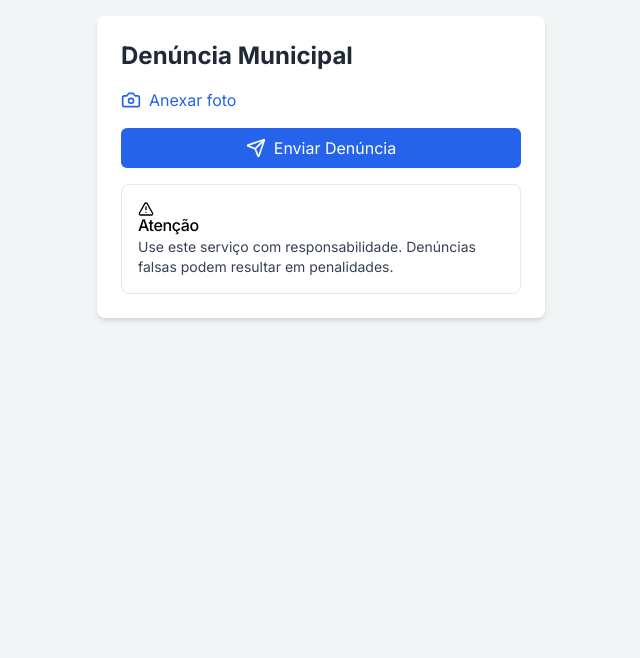
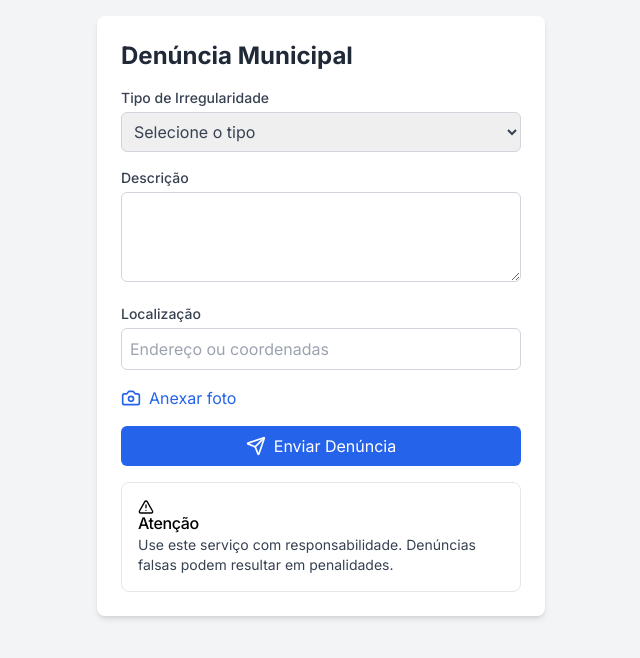
Before and after one commit to luisamorim05/denunciaapp, a Next.js app in the folder denunciaapp/: page / in a window 1280 px wide. Shown: the top 658 px of the page, without its empty margins (319-959 px from the left). Built offline with nearby package versions, Linux system fonts and the light colour scheme.

Commit message:
“Fix”

```diff
--- a/denunciaapp/app/page.tsx
+++ b/denunciaapp/app/page.tsx
@@ -24,6 +24,7 @@ const ComplaintApp: React.FC = () => {
   const handleSubmit = (e: React.FormEvent<HTMLFormElement>) => {
     e.preventDefault();
     // Lógica para enviar a denúncia
+    console.log('Denúncia:', complaint, 'Foto:', photo);
     alert('Denúncia enviada com sucesso!');
   };
 
@@ -37,6 +38,7 @@ const ComplaintApp: React.FC = () => {
       setShowCamera(true);
     } catch (err) {
       console.error("Erro ao acessar a câmera:", err);
+      alert("Não foi possível acessar a câmera. Por favor, verifique as permissões do seu navegador.");
     }
   };
 
@@ -48,7 +50,6 @@ const ComplaintApp: React.FC = () => {
       canvas.getContext('2d')?.drawImage(videoRef.current, 0, 0);
       const photoDataUrl = canvas.toDataURL('image/jpeg');
       setPhoto(photoDataUrl);
-      setShowCamera(false);
       stopCamera();
     }
   };
@@ -75,7 +76,50 @@ const ComplaintApp: React.FC = () => {
         <h1 className="text-2xl font-bold mb-4 text-gray-800">Denúncia Municipal</h1>
 
         <form onSubmit={handleSubmit}>
-          {/* ... (campos do formulário permanecem os mesmos) ... */}
+          <div className="mb-4">
+            <label className="block text-sm font-medium text-gray-700 mb-1">
+              Tipo de Irregularidade
+            </label>
+            <select
+              className="w-full p-2 border border-gray-300 rounded-md text-gray-700"
+              value={complaint.type}
+              onChange={(e) => setComplaint({...complaint, type: e.target.value})}
+              required
+            >
+              <option value="">Selecione o tipo</option>
+              <option value="lixo">Lixo irregular</option>
+              <option value="iluminacao">Problemas de iluminação</option>
+              <option value="buraco">Buracos na via</option>
+              <option value="outro">Outro</option>
+            </select>
+          </div>
+
+          <div className="mb-4">
+            <label className="block text-sm font-medium text-gray-700 mb-1">
+              Descrição
+            </label>
+            <textarea
+              className="w-full p-2 border border-gray-300 rounded-md text-gray-700"
+              rows={3}
+              value={complaint.description}
+              onChange={(e) => setComplaint({...complaint, description: e.target.value})}
+              required
+            ></textarea>
+          </div>
+
+          <div className="mb-4">
+            <label className="block text-sm font-medium text-gray-700 mb-1">
+              Localização
+            </label>
+            <input
+              type="text"
+              className="w-full p-2 border border-gray-300 rounded-md text-gray-700"
+              placeholder="Endereço ou coordenadas"
+              value={complaint.location}
+              onChange={(e) => setComplaint({...complaint, location: e.target.value})}
+              required
+            />
+          </div>
 
           <div className="mb-4">
             {!showCamera && !photo && (
```
